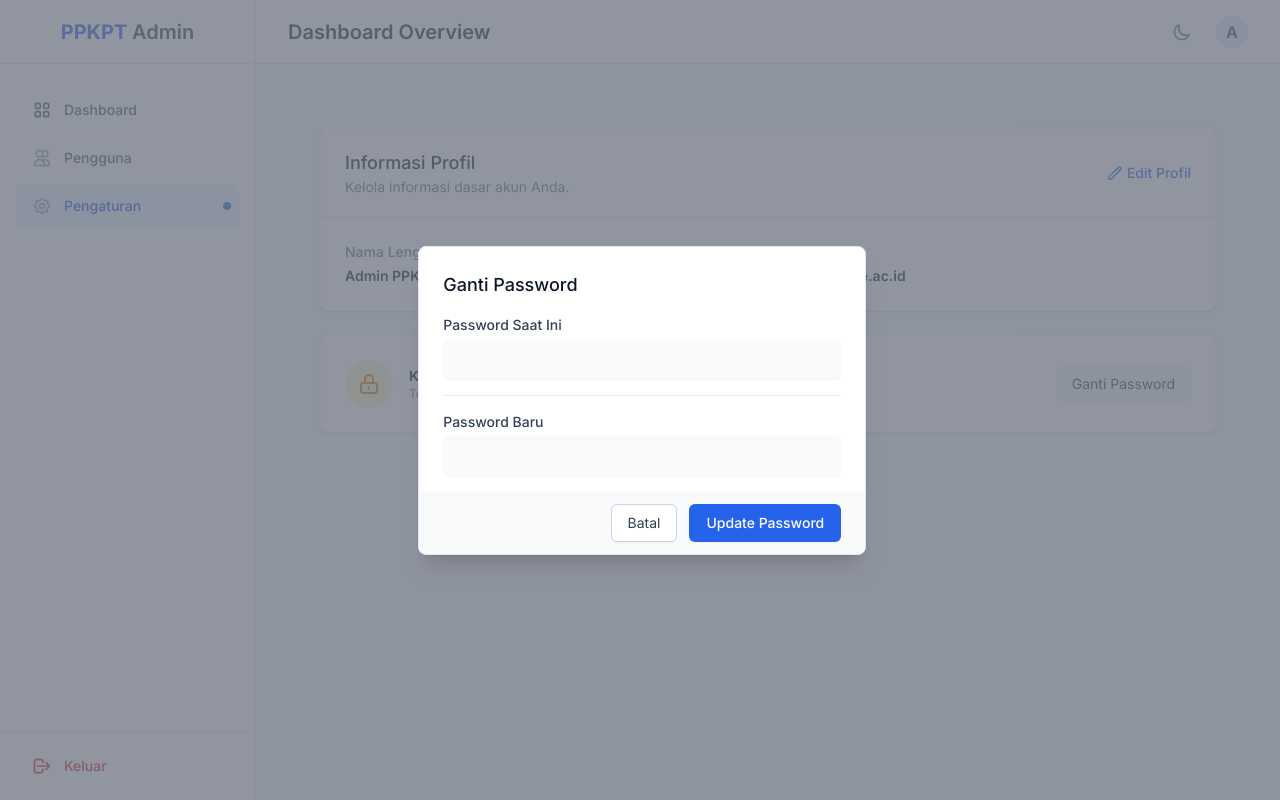
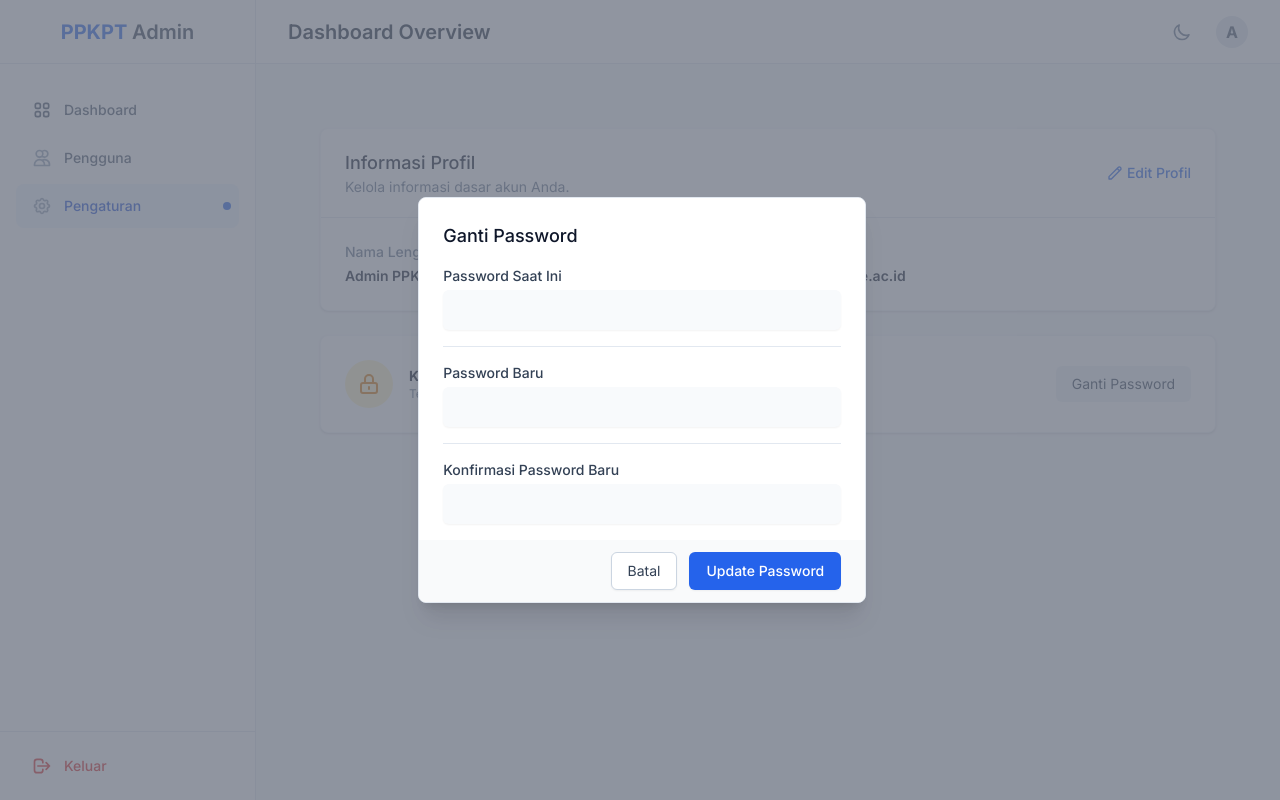
Before and after one commit to PrasetyoHerwibowo/PPKPT, a PHP site: page /admin/dashboard/pengaturan.php in a window 1280 px wide, after a click on "Ganti Password". Run offline with PHP 8.4, Linux system fonts and the light colour scheme; some libraries are stand-ins or nearby versions.

Commit message:
add confirm passsword modal

```diff
--- a/PPKPT/admin/dashboard/pengaturan.php
+++ b/PPKPT/admin/dashboard/pengaturan.php
@@ -253,7 +253,12 @@
                                 <hr class="border-slate-200 dark:border-slate-700">
                                 <div>
                                     <label class="block text-sm font-medium text-slate-700 dark:text-slate-300 mb-1">Password Baru</label>
-                                    <input type="password" class="w-full rounded-md border-slate-300 dark:border-slate-600 bg-slate-50 dark:bg-slate-700 dark:text-white py-2 px-3 shadow-sm focus:ring-primary" required>
+                                    <input type="password" name="password" class="w-full rounded-md border-slate-300 dark:border-slate-600 bg-slate-50 dark:bg-slate-700 dark:text-white py-2 px-3 shadow-sm focus:ring-primary" required>
+                                </div>
+                                <hr class="border-slate-200 dark:border-slate-700">
+                                <div>
+                                    <label class="block text-sm font-medium text-slate-700 dark:text-slate-300 mb-1">Konfirmasi Password Baru</label>
+                                    <input type="password" name="confirm_password" class="w-full rounded-md border-slate-300 dark:border-slate-600 bg-slate-50 dark:bg-slate-700 dark:text-white py-2 px-3 shadow-sm focus:ring-primary" required>
                                 </div>
                             </div>
                         </div>
```
